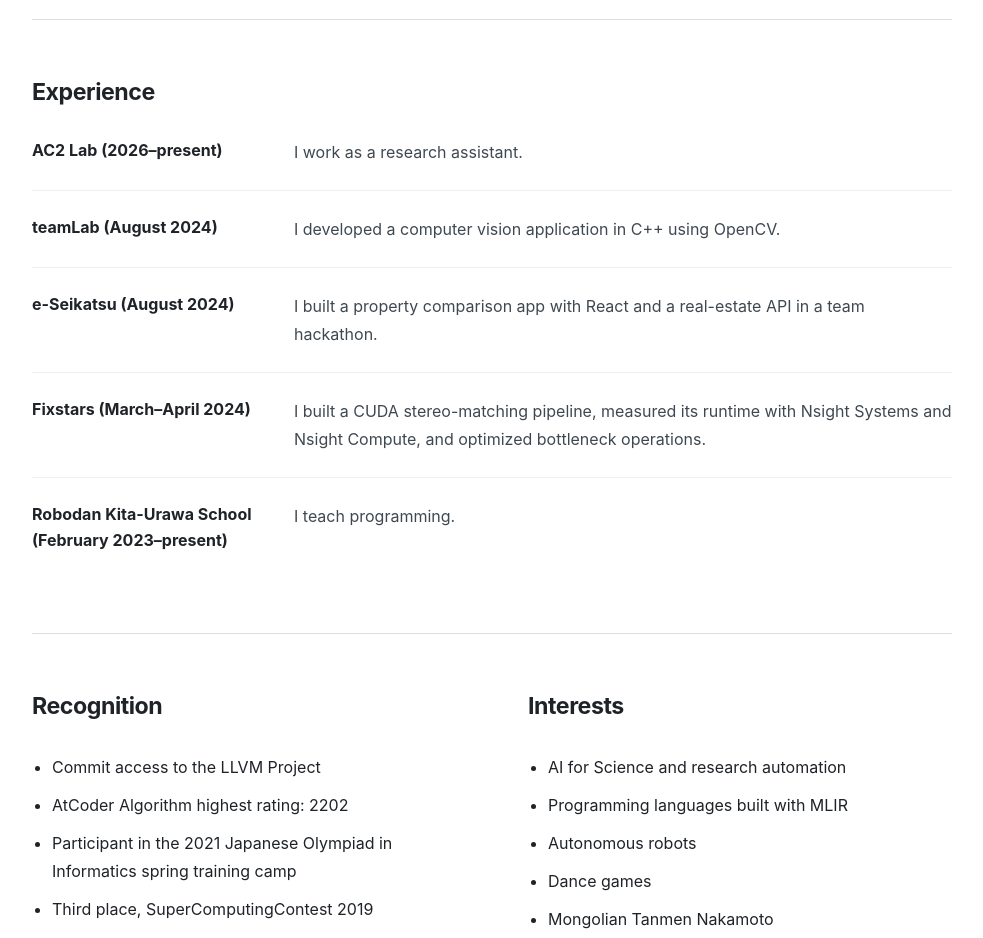
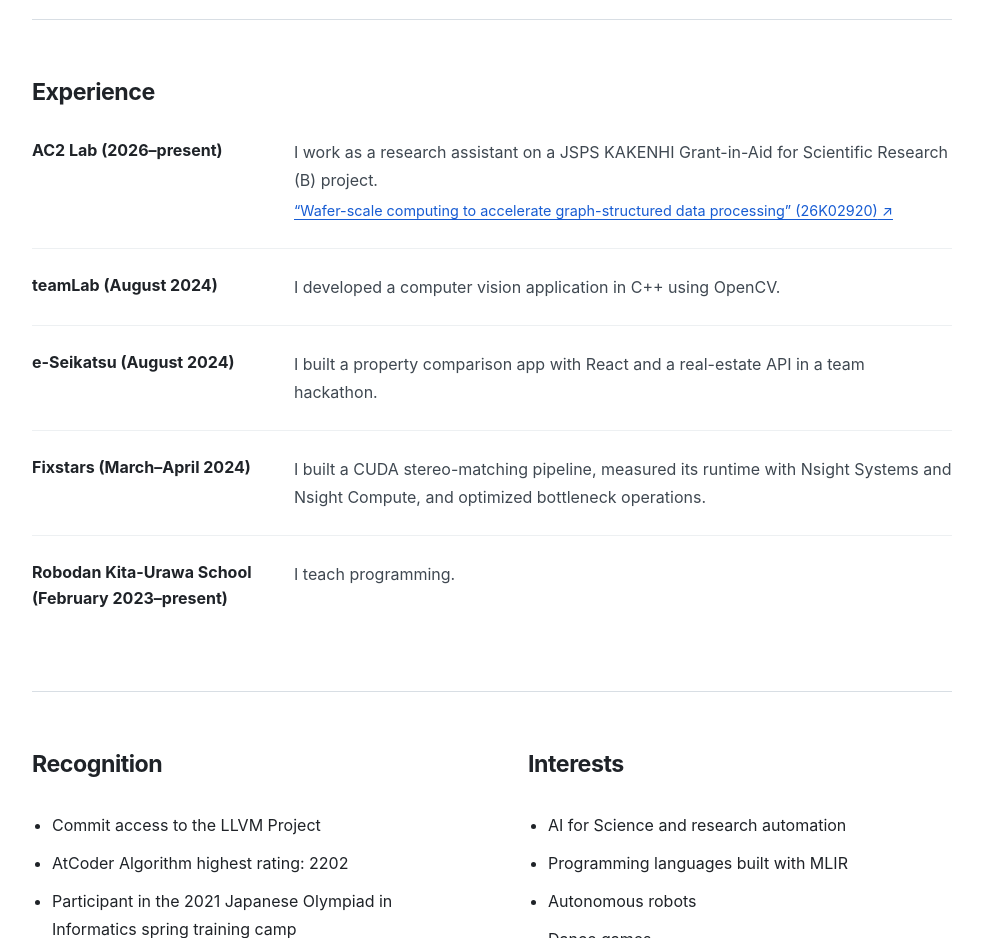
Before and after one commit to Men-cotton/Men-cotton.github.io, a Next.js app: page / in a window 1280 px wide. Shown: the part 1520-2458 px from the top of the page, without its empty margins (148-1131 px from the left). Built offline with nearby package versions, Linux system fonts and the light colour scheme.

Commit message:
Link RA role to KAKENHI project

```diff
--- a/app/ProfilePage.tsx
+++ b/app/ProfilePage.tsx
@@ -151,7 +151,10 @@ export function ProfilePage({ markdown, locale }: { markdown: string; locale: Lo
           {experience.map((item) => (
             <article className="entry" key={item.title}>
               <h3>{item.title}</h3>
-              <p>{item.description}</p>
+              <div className="experience-detail">
+                <p>{item.description}</p>
+                {item.link && <ExternalLink href={item.link.href}>{item.link.label}</ExternalLink>}
+              </div>
             </article>
           ))}
         </div>
--- a/app/globals.css
+++ b/app/globals.css
@@ -61,6 +61,7 @@ h2 { margin: 0 0 30px; font-size: 1.45rem; line-height: 1.4; letter-spacing: -.0
 .entry:first-child { border-top: 0; padding-top: 0; }
 .entry h3 { margin: 0; font-size: 1rem; line-height: 1.6; }
 .entry p { margin: 0; color: #3f4851; }
+.experience-detail > a { display: inline-block; margin-top: 4px; font-size: .9rem; }
 .work-entry { grid-template-columns: minmax(0, 1fr) auto; }
 .work-entry > a { align-self: start; white-space: nowrap; font-size: .9rem; }
 
--- a/content/profile.en.md
+++ b/content/profile.en.md
@@ -47,7 +47,8 @@ I lowered PolyBench programs with ClangIR to examine its current CPU support and
 ## Experience
 
 ### AC2 Lab (2026–present)
-I work as a research assistant.
+I work as a research assistant on a JSPS KAKENHI Grant-in-Aid for Scientific Research (B) project.
+[“Wafer-scale computing to accelerate graph-structured data processing” (26K02920)](https://kaken.nii.ac.jp/en/grant/KAKENHI-PROJECT-26K02920/)
 
 ### teamLab (August 2024)
 I developed a computer vision application in C++ using OpenCV.
```
Also changed, not shown: content/profile.md (+2 -1 lines).
